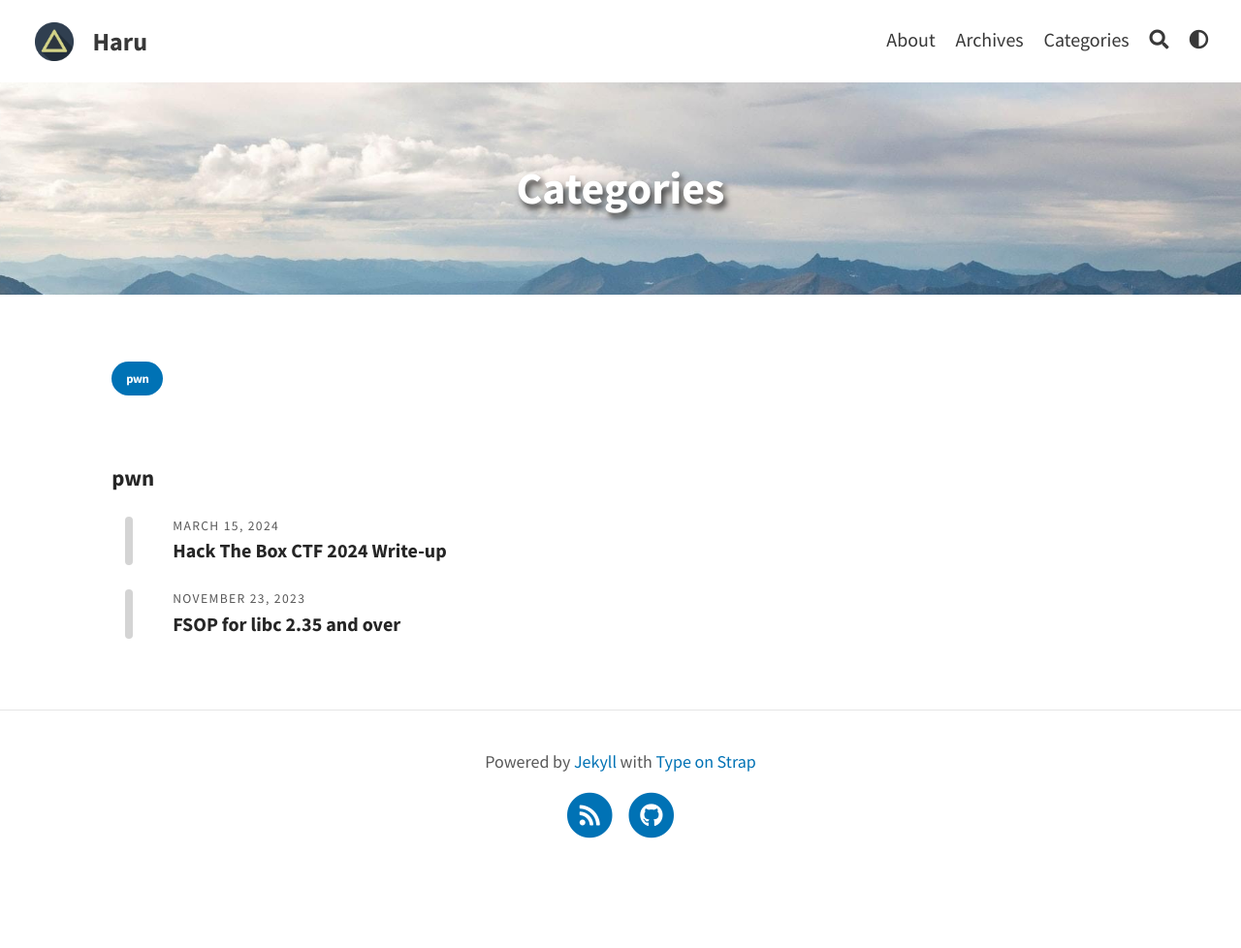
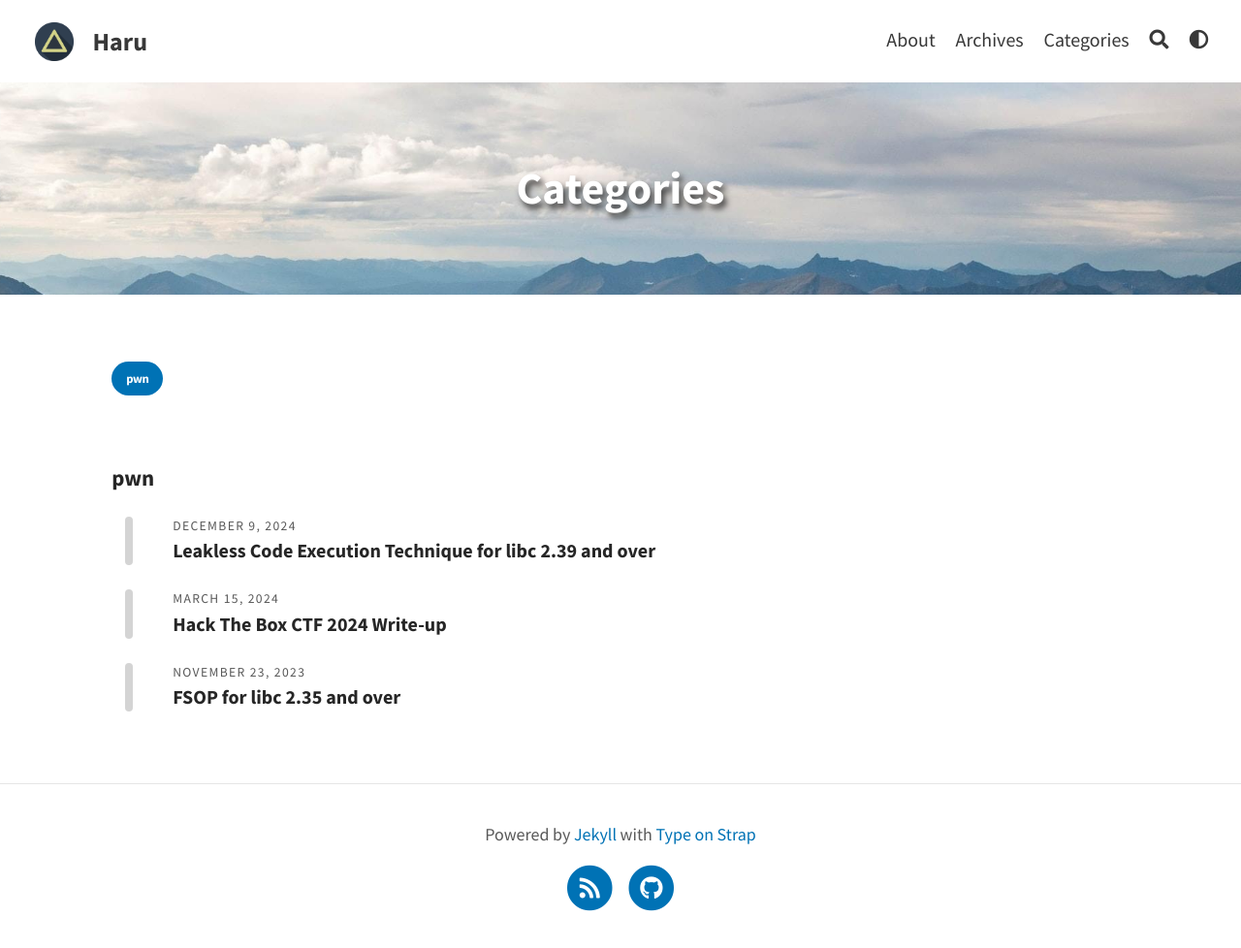
Before and after one commit to hareh4ru/hareh4ru.github.io, a Jekyll site: the page built from pages/categories.md, in a window 1280 px wide. Shown: the whole page at 97% size. Built offline with Jekyll 4.4.1, drawn with Linux system fonts in a browser that asks for light colours; a script that is not in the unit is left out; before the commit the page ends 903 px from its top, so only the background shows below that.

Commit message:
Update 2024-12-09-Leakless-Code-Execution-Technique-for-libc-2.39-and-over.md

```diff
--- a/_posts/2024-12-09-Leakless-Code-Execution-Technique-for-libc-2.39-and-over.md
+++ b/_posts/2024-12-09-Leakless-Code-Execution-Technique-for-libc-2.39-and-over.md
@@ -1,3 +1,13 @@
+---
+layout: post
+category: pwn
+tags:
+  - - FSOP
+excerpt_separator: <!--more-->
+title: Leakless Code Execution Technique for libc 2.39 and over
+---
+<!--more-->
+
 Last Sunday, I played LakeCTF with CyKor. We ranked 6th in the academic division, succeeded to get to the finals.
 
 I grabbed pwn challenges, which were great and also had many points to learn. Especially for fsophammer, the intended writeup suggests a **leakless technique** to achieve arbitrary code execution in the latest libc.
```
